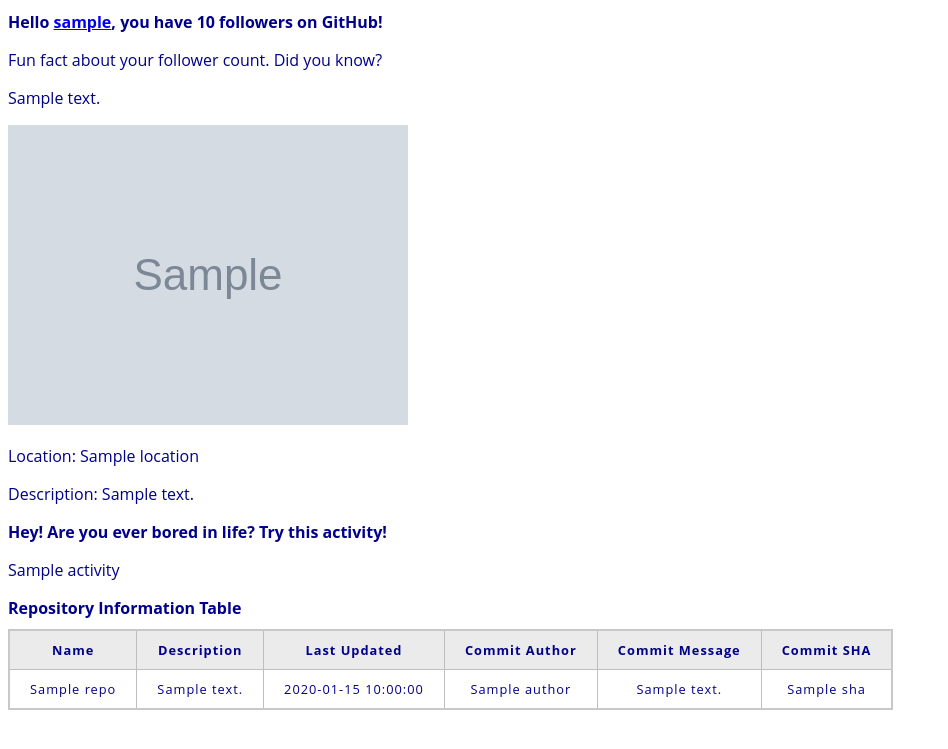
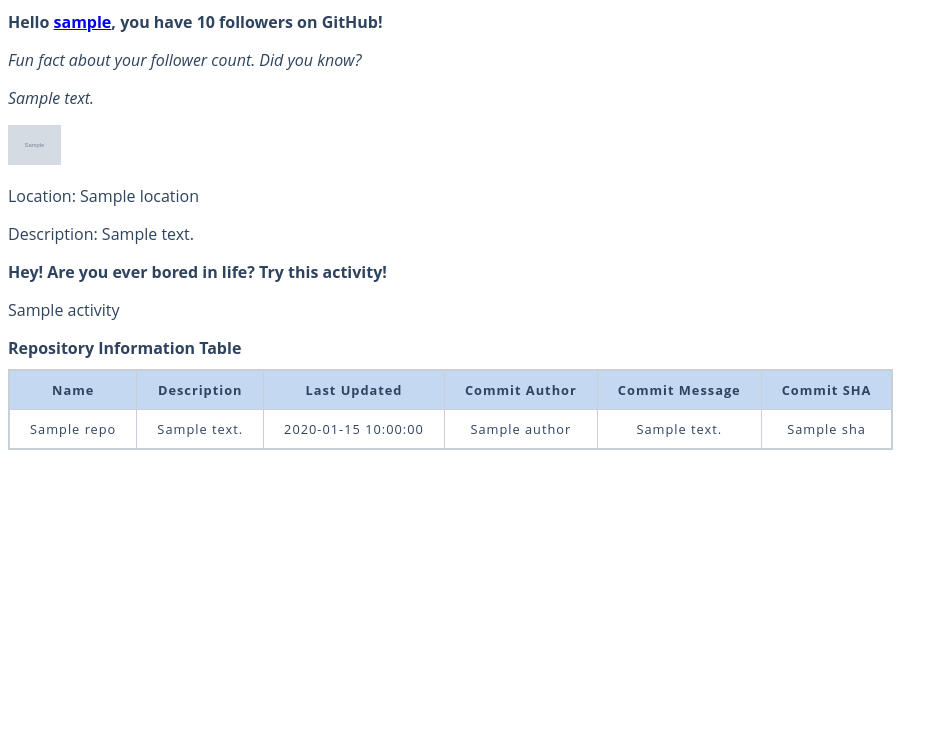
Before and after one commit to hgillesp12/sse_lab2, a Flask app: template api/templates/username_response.html in a window 1280 px wide. Shown: the top 749 px of the page, without its empty margins (0-948 px from the left). Run offline with Flask 3, Linux system fonts and the light colour scheme; the template is opened without the code that fills it: most values are stand-ins (such as "Sample title", 1, 10 or a date in 2020); grey boxes marked "Sample" are stand-in pictures.

Commit message:
reduce size of profile picture

```diff
--- a/api/templates/username_response.html
+++ b/api/templates/username_response.html
@@ -4,23 +4,23 @@
         h1, p, table {
         font-size: 1em;
         font-family: "Open Sans", "Helvetica Neue", sans-serif;
-        color: #00008B;
+        color: #2E435E;
         }
 
 		table {
         border-collapse: collapse;
-        border: 2px solid rgb(200,200,200);
+        border: 2px solid #C9CFD6;
         letter-spacing: 1px;
         font-size: 0.8rem;
         }
 
         td, th {
-        border: 1px solid rgb(190,190,190);
+        border: 1px solid #C9CFD6;
         padding: 10px 20px;
         }
 
         th {
-        background-color: rgb(235,235,235);
+        background-color: #C4D8F2;
         }
 
         td {
@@ -32,9 +32,9 @@
     </head>
     <body>
 		<h1>Hello <a href={{user_info.html_url}}>{{ username }}</a>, you have {{ user_info.followers }} followers on GitHub!</h1>
-        <p>Fun fact about your follower count. Did you know?</p>
-        <p>{{ number_fun_fact.text }}</p>
-        <img src={{user_info.avatar_url}} alt={{username}}>
+		<p><em>Fun fact about your follower count. Did you know?</p>
+		<p>{{ number_fun_fact.text }}</em></p>
+		<img src={{user_info.avatar_url}} style="height:40px" alt={{username}}>
 		<p>Location: {{user_info.location}}</p>
 		<p>Description: {{user_info.bio}}</p>
 		<h1>Hey! Are you ever bored in life? Try this activity!</h1>
```
Lines whose indentation alone changed are shown as unchanged.
